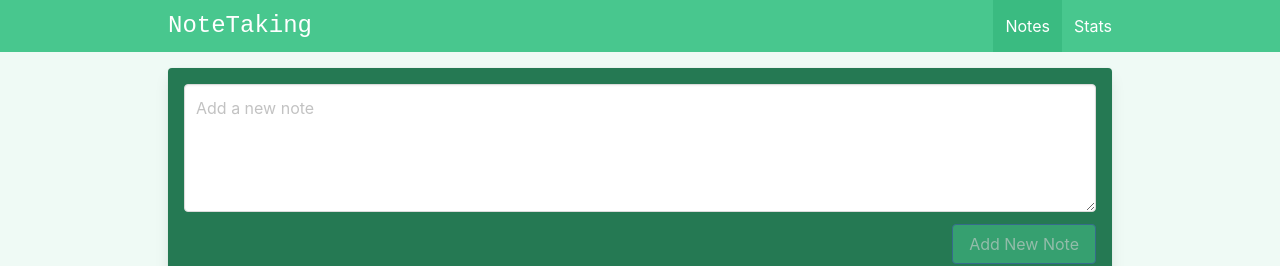
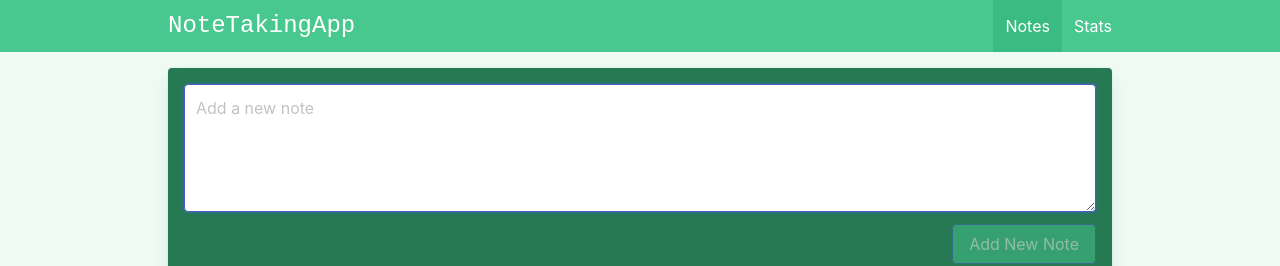
Before and after one commit to elvan/note-taking-app-vue-firebase, a Vue app: page /#/ in a window 1280 px wide. Shown: the top 266 px of the page. Built offline with nearby package versions, Linux system fonts and the light colour scheme.

Commit message:
autofocus directive

```diff
--- a/index.html
+++ b/index.html
@@ -4,7 +4,7 @@
     <meta charset="UTF-8" />
     <link rel="icon" href="/favicon.ico" />
     <meta name="viewport" content="width=device-width, initial-scale=1.0" />
-    <title>NoteTaking</title>
+    <title>NoteTakingApp</title>
   </head>
   <body>
     <div id="app"></div>
--- a/src/components/Layout/NavBar.vue
+++ b/src/components/Layout/NavBar.vue
@@ -2,7 +2,9 @@
   <nav class="navbar is-success" aria-label="main navigation" role="navigation">
     <div class="container is-max-desktop px-2">
       <div class="navbar-brand">
-        <div class="navbar-item is-size-4 is-family-monospace">NoteTaking</div>
+        <div class="navbar-item is-size-4 is-family-monospace">
+          NoteTakingApp
+        </div>
 
         <a
           @click.prevent="showMobileNav = !showMobileNav"
--- a/src/components/Notes/AddEditNote.vue
+++ b/src/components/Notes/AddEditNote.vue
@@ -12,6 +12,7 @@
           class="textarea"
           :placeholder="placeholder"
           ref="textareaRef"
+          v-autofocus
         />
       </div>
     </div>
@@ -29,6 +30,7 @@
   imports
 */
 
+import { vAutofocus } from '@/directives/vAutofocus';
 import { ref } from 'vue';
 
 /*
--- /dev/null
+++ b/src/directives/vAutofocus.js
@@ -0,0 +1,5 @@
+export const vAutofocus = {
+  mounted: (el) => {
+    el.focus();
+  },
+};
--- a/src/views/ViewStats.vue
+++ b/src/views/ViewStats.vue
@@ -18,6 +18,12 @@
         </tr>
       </tbody>
     </table>
+    <input
+      class="input"
+      type="text"
+      placeholder="Do you love NoteTakingApp??"
+      v-autofocus
+    />
   </div>
 </template>
 
@@ -26,6 +32,7 @@
   imports
 */
 
+import { vAutofocus } from '@/directives/vAutofocus';
 import { useStoreNotes } from '@/stores/storeNotes';
 
 /*
```
